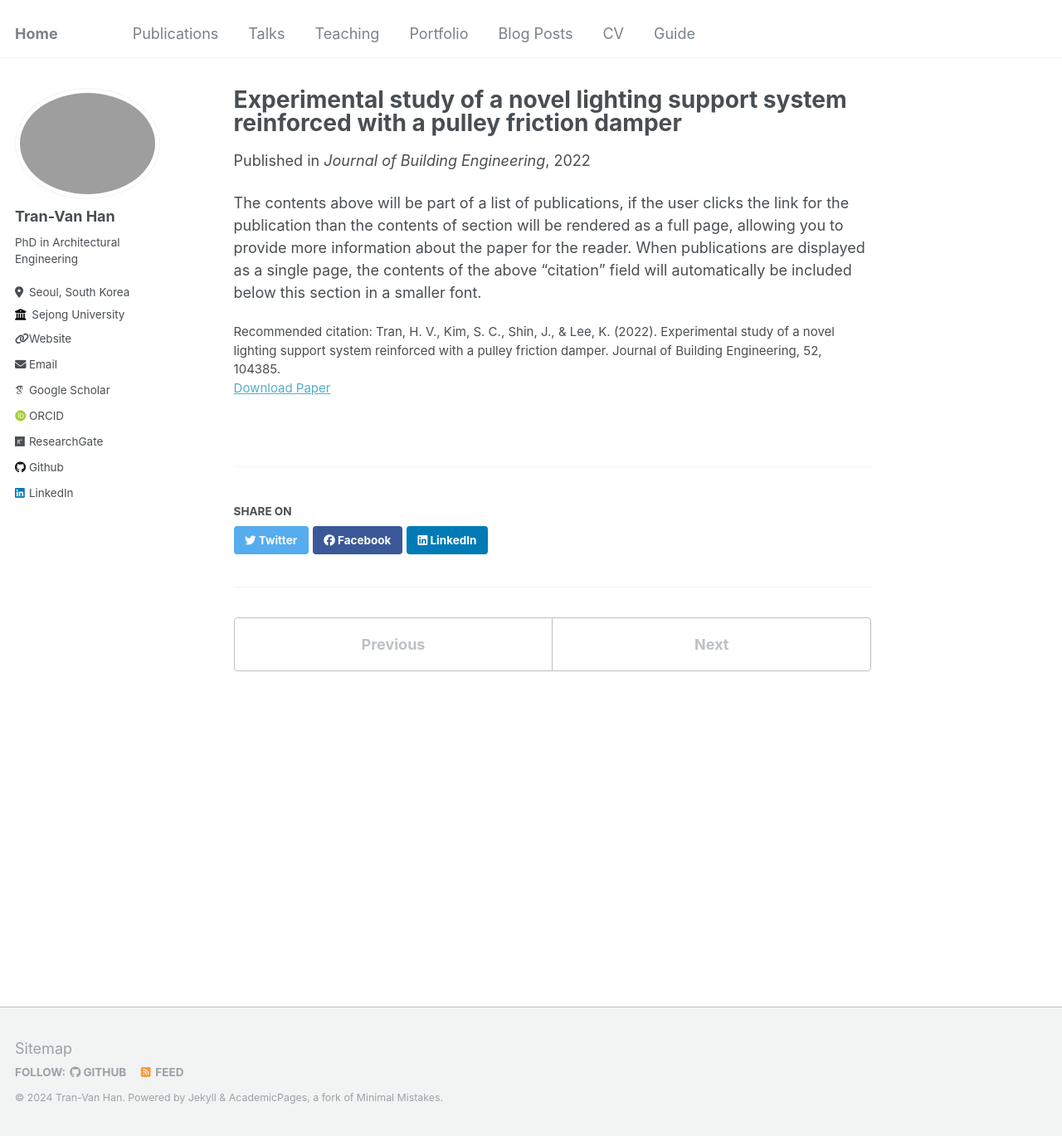
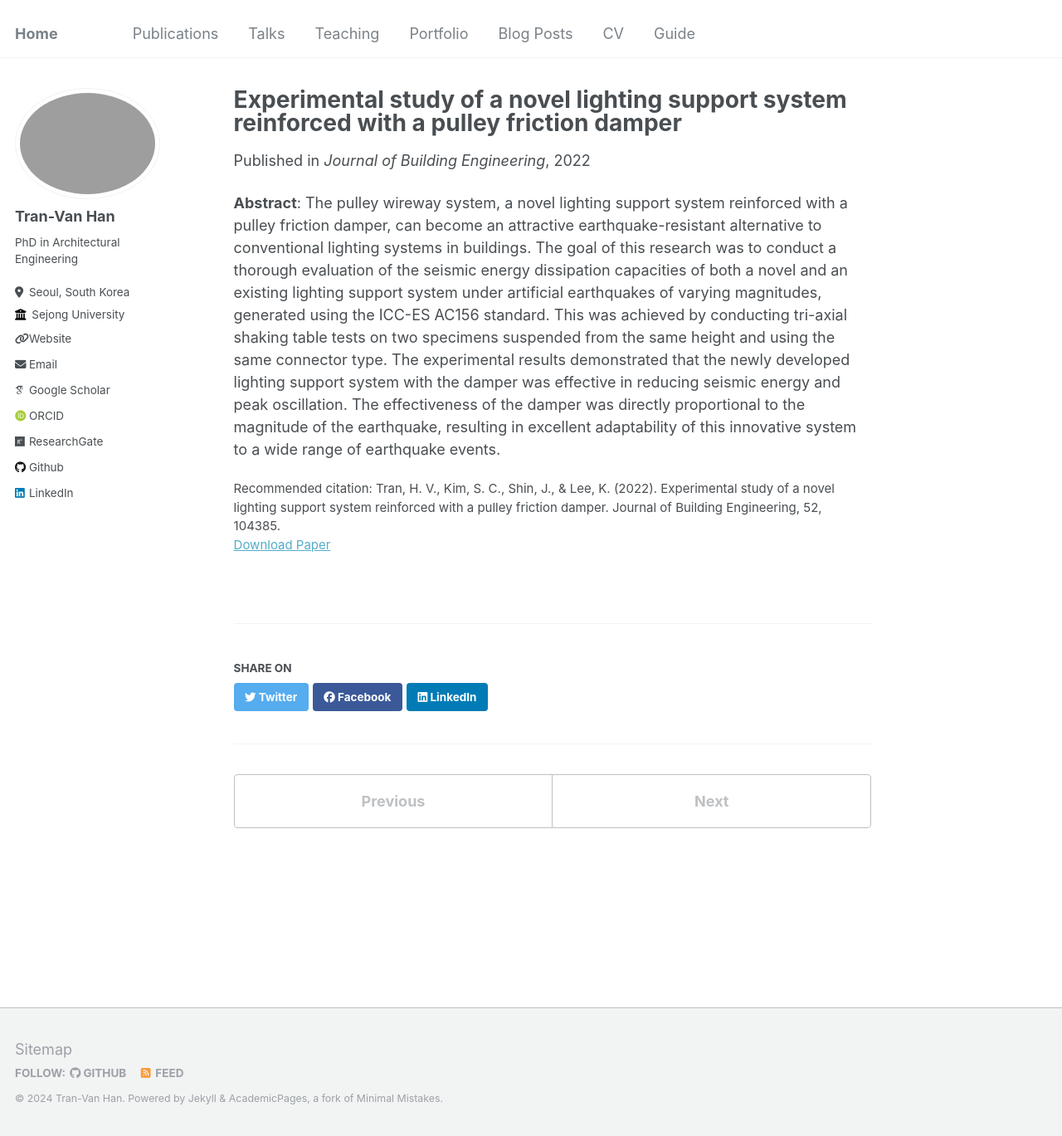
Before and after one commit to tranhan1405/tranhan1405.github.io, a Jekyll site: the page built from _publications/2009-10-01-paper-title-number-1.md, in a window 1280 px wide and 1369 px high. Shown: the whole window at 83% size. Built offline with Jekyll 4.4.1, drawn with Linux system fonts in a browser that asks for light colours; some web fonts are replaced.

Commit message:
Update 2009-10-01-paper-title-number-1.md

```diff
--- a/_publications/2009-10-01-paper-title-number-1.md
+++ b/_publications/2009-10-01-paper-title-number-1.md
@@ -2,12 +2,10 @@
 title: "Experimental study of a novel lighting support system reinforced with a pulley friction damper"
 collection: publications
 permalink: /publication/2009-10-01-paper-title-number-1
-excerpt: 'Abstract: The pulley wireway system, a novel lighting support system reinforced with a pulley friction damper, can become an attractive earthquake-resistant alternative to conventional lighting systems in buildings. The goal of this research was to conduct a thorough evaluation of the seismic energy dissipation capacities of both a novel and an existing lighting support system under artificial earthquakes of varying magnitudes, generated using the ICC-ES AC156 standard. This was achieved by conducting tri-axial shaking table tests on two specimens suspended from the same height and using the same connector type. The experimental results demonstrated that the newly developed lighting support system with the damper was effective in reducing seismic energy and peak oscillation. The effectiveness of the damper was directly proportional to the magnitude of the earthquake, resulting in excellent adaptability of this innovative system to a wide range of earthquake events.
-.'
+excerpt: 'Developed a vibration attenuation system for raceway lighting, integrating a pulley friction damper to enhance earthquake survivability, in partnership with Sehong Inc, Ltd.'
 date: 2022-03-26
 venue: 'Journal of Building Engineering'
 paperurl: 'http://tranhan1405.github.io/files/Experimental study of a novel lighting support system reinforced with a pulley friction damper.pdf'
 citation: 'Tran, H. V., Kim, S. C., Shin, J., & Lee, K. (2022). Experimental study of a novel lighting support system reinforced with a pulley friction damper. Journal of Building Engineering, 52, 104385.'
 ---
-
-The contents above will be part of a list of publications, if the user clicks the link for the publication than the contents of section will be rendered as a full page, allowing you to provide more information about the paper for the reader. When publications are displayed as a single page, the contents of the above "citation" field will automatically be included below this section in a smaller font.
+**Abstract**: The pulley wireway system, a novel lighting support system reinforced with a pulley friction damper, can become an attractive earthquake-resistant alternative to conventional lighting systems in buildings. The goal of this research was to conduct a thorough evaluation of the seismic energy dissipation capacities of both a novel and an existing lighting support system under artificial earthquakes of varying magnitudes, generated using the ICC-ES AC156 standard. This was achieved by conducting tri-axial shaking table tests on two specimens suspended from the same height and using the same connector type. The experimental results demonstrated that the newly developed lighting support system with the damper was effective in reducing seismic energy and peak oscillation. The effectiveness of the damper was directly proportional to the magnitude of the earthquake, resulting in excellent adaptability of this innovative system to a wide range of earthquake events.
```
